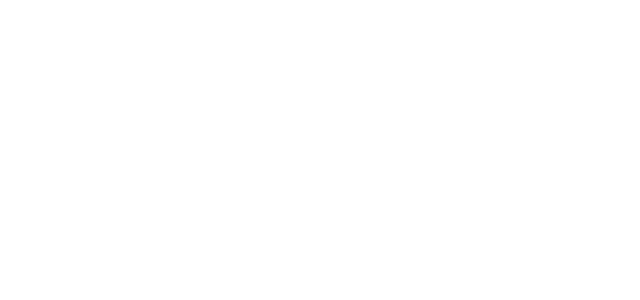
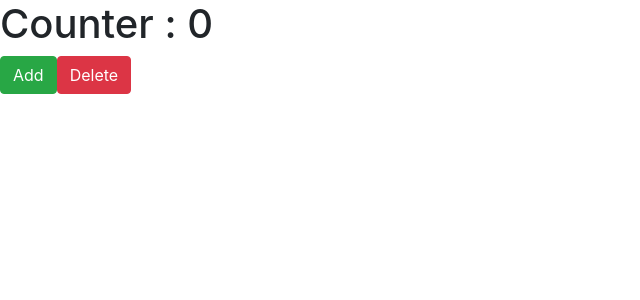
Before and after one commit to AlexanderMukas/react-hooks-test2, a React (Create React App) app in the folder counter-app/: page / in a window 1280 px wide. Shown: the top 300 px of the page, without its empty margins (0-640 px from the left). Built offline with nearby package versions, Linux system fonts and the light colour scheme.

Commit message:
add starter elements commit

```diff
--- a/counter-app/src/App.js
+++ b/counter-app/src/App.js
@@ -1,9 +1,14 @@
-import React from 'react';
+import React, { useState } from 'react';
 
 function App() {
+  // hook: useState()
+  const [counter, setCounter] = useState( 0 )
+
   return (
     <div>
-
+      <h1>Counter : {counter}</h1>
+      <button className="btn btn-success">Add</button>
+      <button className="btn btn-danger">Delete</button>
     </div>
   );
 }
```
